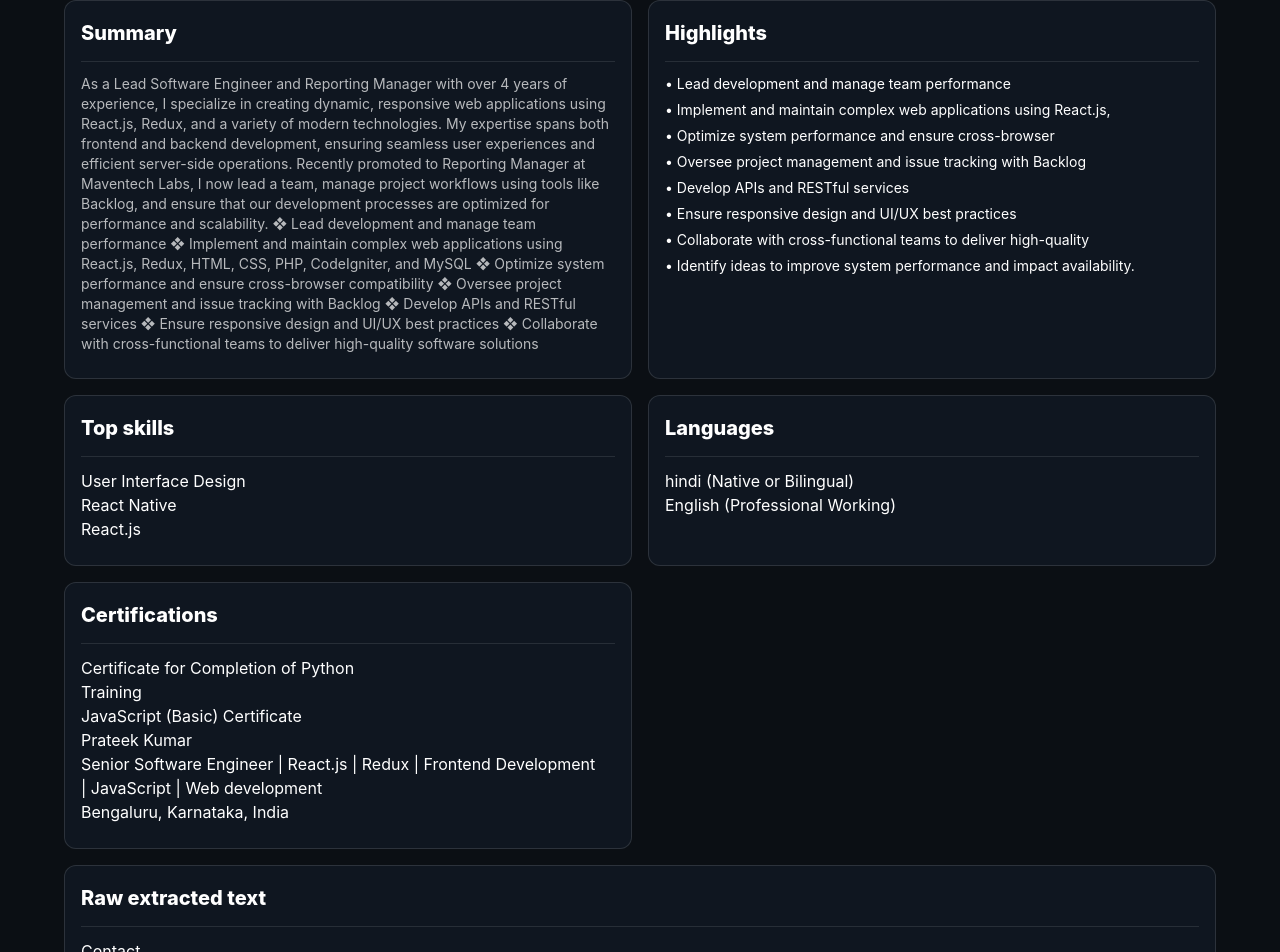
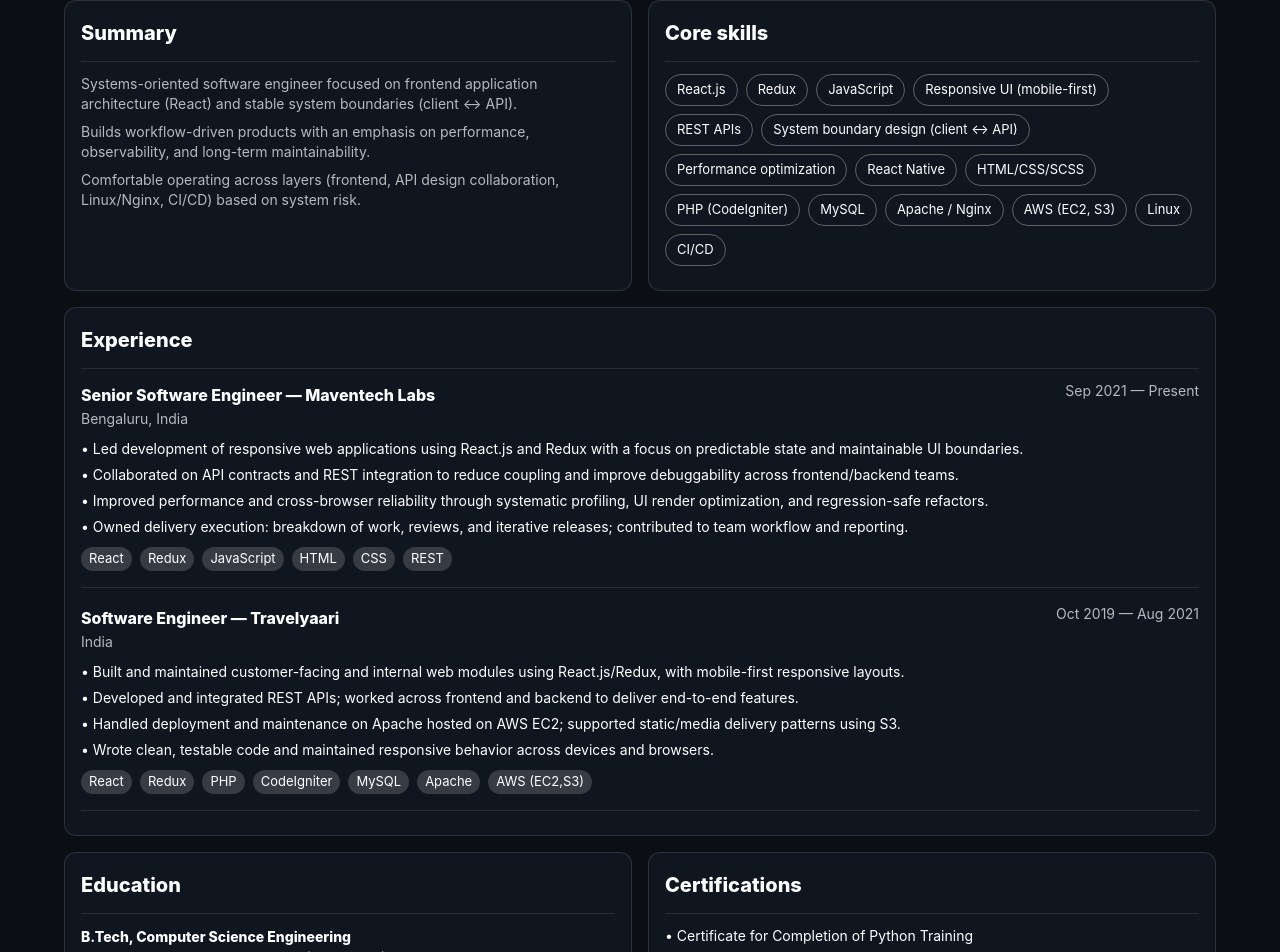
Before and after one commit to prateek-kumar-user/persona-website, a React (Vite) app: page /resume in a window 1280 px wide. Shown: the part 187-1139 px from the top of the page. Built offline with nearby package versions, Linux system fonts and the light colour scheme.

Commit message:
ATS polish: structured resume content (both full-time + freelance)

```diff
--- /dev/null
+++ b/src/content/resume.json
@@ -0,0 +1,83 @@
+{
+  "name": "Prateek Kumar",
+  "title": "Senior Software Engineer",
+  "location": "Bengaluru, Karnataka, India",
+  "contact": {
+    "email": "userprateek.com@gmail.com",
+    "linkedin": "https://www.linkedin.com/in/userprateek",
+    "phone": "+91 90365 93930"
+  },
+  "summary": [
+    "Systems-oriented software engineer focused on frontend application architecture (React) and stable system boundaries (client ↔ API).",
+    "Builds workflow-driven products with an emphasis on performance, observability, and long-term maintainability.",
+    "Comfortable operating across layers (frontend, API design collaboration, Linux/Nginx, CI/CD) based on system risk."
+  ],
+  "core_skills": [
+    "React.js",
+    "Redux",
+    "JavaScript",
+    "Responsive UI (mobile-first)",
+    "REST APIs",
+    "System boundary design (client ↔ API)",
+    "Performance optimization",
+    "React Native",
+    "HTML/CSS/SCSS",
+    "PHP (CodeIgniter)",
+    "MySQL",
+    "Apache / Nginx",
+    "AWS (EC2, S3)",
+    "Linux",
+    "CI/CD"
+  ],
+  "experience": [
+    {
+      "company": "Maventech Labs",
+      "role": "Senior Software Engineer",
+      "location": "Bengaluru, India",
+      "start": "2021-09",
+      "end": "Present",
+      "highlights": [
+        "Led development of responsive web applications using React.js and Redux with a focus on predictable state and maintainable UI boundaries.",
+        "Collaborated on API contracts and REST integration to reduce coupling and improve debuggability across frontend/backend teams.",
+        "Improved performance and cross-browser reliability through systematic profiling, UI render optimization, and regression-safe refactors.",
+        "Owned delivery execution: breakdown of work, reviews, and iterative releases; contributed to team workflow and reporting."
+      ],
+      "stack": ["React", "Redux", "JavaScript", "HTML", "CSS", "REST"]
+    },
+    {
+      "company": "Travelyaari",
+      "role": "Software Engineer",
+      "location": "India",
+      "start": "2019-10",
+      "end": "2021-08",
+      "highlights": [
+        "Built and maintained customer-facing and internal web modules using React.js/Redux, with mobile-first responsive layouts.",
+        "Developed and integrated REST APIs; worked across frontend and backend to deliver end-to-end features.",
+        "Handled deployment and maintenance on Apache hosted on AWS EC2; supported static/media delivery patterns using S3.",
+        "Wrote clean, testable code and maintained responsive behavior across devices and browsers."
+      ],
+      "stack": ["React", "Redux", "PHP", "CodeIgniter", "MySQL", "Apache", "AWS (EC2,S3)"]
+    }
+  ],
+  "education": [
+    {
+      "school": "Gurukula Kangri Vishwavidyalaya",
+      "degree": "B.Tech, Computer Science Engineering",
+      "start": "2014",
+      "end": "2018"
+    }
+  ],
+  "certifications": [
+    "Certificate for Completion of Python Training",
+    "JavaScript (Basic) Certificate"
+  ],
+  "languages": [
+    { "name": "Hindi", "level": "Native" },
+    { "name": "English", "level": "Professional" }
+  ],
+  "availability": {
+    "full_time": true,
+    "freelance": true,
+    "remote": true
+  }
+}
--- a/src/pages/ResumePage/ResumePage.jsx
+++ b/src/pages/ResumePage/ResumePage.jsx
@@ -5,10 +5,11 @@ import {
   CardContent,
   Divider,
   Stack,
-  Typography
+  Typography,
+  Chip
 } from '@mui/material';
 
-import resumeText from '../../content/resume.txt?raw';
+import resume from '../../content/resume.json';
 
 import styles from './ResumePage.module.scss';
 
@@ -32,45 +33,27 @@ function Section({ title, children, className }) {
   );
 }
 
-function pickBlock(text, heading) {
-  // very lightweight extractor: finds a heading line and returns text until next blank+capital heading
-  const lines = text.split(/\r?\n/);
-  const idx = lines.findIndex((l) => l.trim() === heading);
-  if (idx === -1) return '';
-  const out = [];
-  for (let i = idx + 1; i < lines.length; i += 1) {
-    const line = lines[i];
-    if (line.trim() === '') continue;
-
-    // stop at next known heading
-    if (
-      ['Experience', 'Education', 'Summary', 'Top Skills', 'Languages', 'Certifications', 'Contact'].includes(
-        line.trim()
-      )
-    ) {
-      break;
-    }
-    out.push(line.trim());
-  }
-  return out.join('\n');
-}
-
-function pickBullets(text) {
-  // Extract lines starting with "❖" or "➞" as bullets.
-  return text
-    .split(/\r?\n/)
-    .map((l) => l.trim())
-    .filter((l) => l.startsWith('❖') || l.startsWith('➞'))
-    .map((l) => l.replace(/^[❖➞]\s*/, ''));
+function ymLabel(ym) {
+  if (!ym) return '';
+  const [y, m] = ym.split('-');
+  const month = [
+    'Jan',
+    'Feb',
+    'Mar',
+    'Apr',
+    'May',
+    'Jun',
+    'Jul',
+    'Aug',
+    'Sep',
+    'Oct',
+    'Nov',
+    'Dec'
+  ][Number(m) - 1];
+  return `${month} ${y}`;
 }
 
 export default function ResumePage() {
-  const summary = pickBlock(resumeText, 'Summary');
-  const topSkills = pickBlock(resumeText, 'Top Skills');
-  const languages = pickBlock(resumeText, 'Languages');
-  const certifications = pickBlock(resumeText, 'Certifications');
-  const bullets = pickBullets(resumeText);
-
   return (
     <Box>
       <Box className={styles.header}>
@@ -78,55 +61,107 @@ export default function ResumePage() {
           Resume
         </Typography>
         <Typography variant="body1" color="text.secondary">
-          Structured view derived from your PDF text. (Copy/ATS polishing is scheduled for later.)
+          ATS-friendly, professional summary and experience highlights.
         </Typography>
       </Box>
 
       <Box className={styles.grid}>
         <Section title="Summary" className={styles.card}>
-          <Typography variant="body2" color="text.secondary">
-            {summary || '—'}
+          <Stack spacing={1}>
+            {resume.summary.map((s) => (
+              <Typography key={s} variant="body2" color="text.secondary">
+                {s}
               </Typography>
+            ))}
+          </Stack>
         </Section>
 
-        <Section title="Highlights" className={styles.card}>
-          {bullets?.length ? (
-            <Stack spacing={0.75}>
-              {bullets.slice(0, 8).map((b) => (
+        <Section title="Core skills" className={styles.card}>
+          <Stack direction="row" spacing={1} flexWrap="wrap" useFlexGap>
+            {resume.core_skills.map((s) => (
+              <Chip key={s} label={s} variant="outlined" />
+            ))}
+          </Stack>
+        </Section>
+
+        <Section title="Experience" className={styles.full}>
+          <Stack spacing={2}>
+            {resume.experience.map((job) => (
+              <Box key={`${job.company}-${job.role}`}>
+                <Stack
+                  direction={{ xs: 'column', sm: 'row' }}
+                  spacing={1}
+                  justifyContent="space-between"
+                >
+                  <Box>
+                    <Typography variant="subtitle1" sx={{ fontWeight: 800 }}>
+                      {job.role} — {job.company}
+                    </Typography>
+                    <Typography variant="body2" color="text.secondary">
+                      {job.location}
+                    </Typography>
+                  </Box>
+
+                  <Typography variant="body2" color="text.secondary" sx={{ whiteSpace: 'nowrap' }}>
+                    {ymLabel(job.start)} — {job.end === 'Present' ? 'Present' : ymLabel(job.end)}
+                  </Typography>
+                </Stack>
+
+                <Stack spacing={0.75} sx={{ mt: 1.25 }}>
+                  {job.highlights.map((b) => (
                     <Typography key={b} variant="body2">
                       • {b}
                     </Typography>
                   ))}
                 </Stack>
-          ) : (
-            <Typography variant="body2" color="text.secondary">
-              —
-            </Typography>
-          )}
+
+                {job.stack?.length ? (
+                  <Stack direction="row" spacing={1} flexWrap="wrap" useFlexGap sx={{ mt: 1.25 }}>
+                    {job.stack.map((t) => (
+                      <Chip key={t} label={t} size="small" />
+                    ))}
+                  </Stack>
+                ) : null}
+
+                <Divider sx={{ mt: 2, borderColor: 'rgba(255,255,255,0.10)' }} />
+              </Box>
+            ))}
+          </Stack>
         </Section>
 
-        <Section title="Top skills" className={styles.card}>
-          <Typography component="pre" className={styles.pre}>
-            {topSkills || '—'}
+        <Section title="Education" className={styles.card}>
+          <Stack spacing={1}>
+            {resume.education.map((e) => (
+              <Box key={e.school}>
+                <Typography variant="subtitle2" sx={{ fontWeight: 800 }}>
+                  {e.degree}
                 </Typography>
+                <Typography variant="body2" color="text.secondary">
+                  {e.school} ({e.start}–{e.end})
+                </Typography>
+              </Box>
+            ))}
+          </Stack>
+        </Section>
+
+        <Section title="Certifications" className={styles.card}>
+          <Stack spacing={0.75}>
+            {resume.certifications.map((c) => (
+              <Typography key={c} variant="body2">
+                • {c}
+              </Typography>
+            ))}
+          </Stack>
         </Section>
 
         <Section title="Languages" className={styles.card}>
-          <Typography component="pre" className={styles.pre}>
-            {languages || '—'}
+          <Stack spacing={0.75}>
+            {resume.languages.map((l) => (
+              <Typography key={l.name} variant="body2">
+                • {l.name} — {l.level}
               </Typography>
-        </Section>
-
-        <Section title="Certifications" className={styles.card}>
-          <Typography component="pre" className={styles.pre}>
-            {certifications || '—'}
-          </Typography>
-        </Section>
-
-        <Section title="Raw extracted text" className={styles.full}>
-          <Typography component="pre" className={styles.pre}>
-            {resumeText}
-          </Typography>
+            ))}
+          </Stack>
         </Section>
       </Box>
     </Box>
```
Lines whose indentation alone changed are shown as unchanged.
